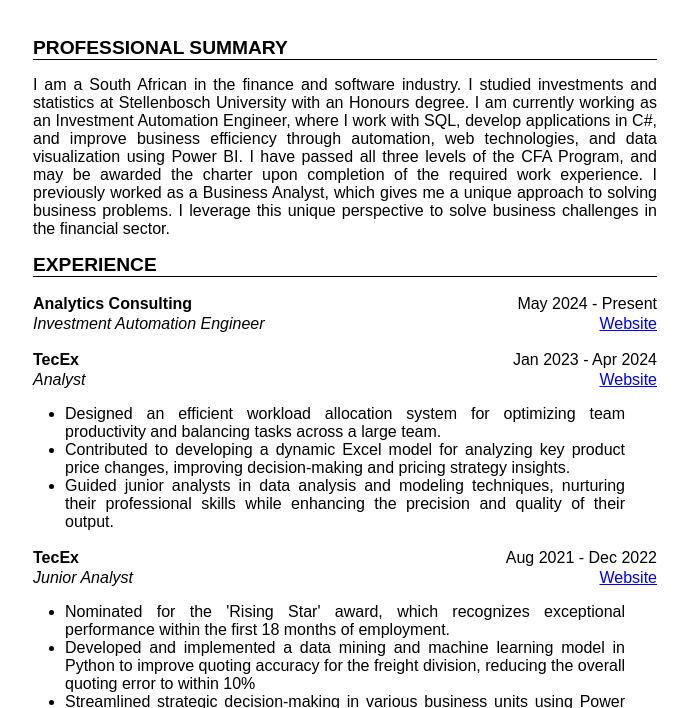
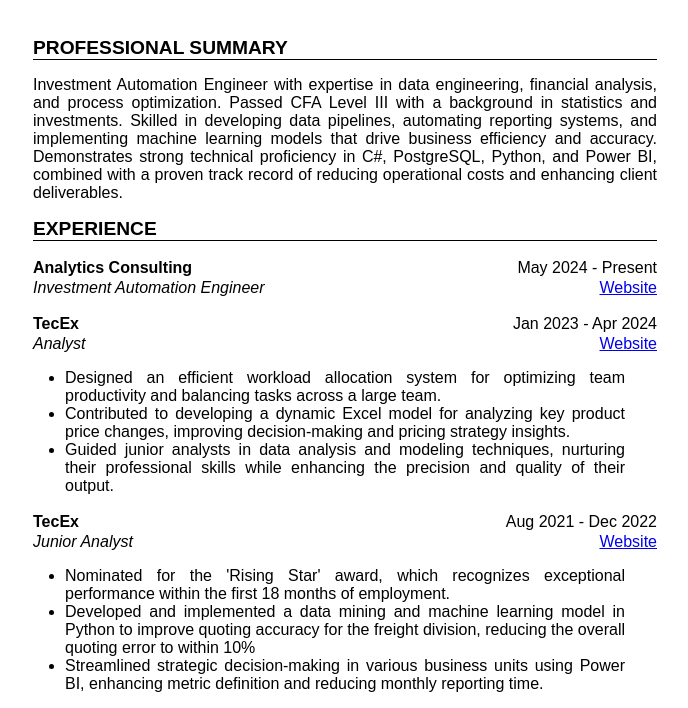
Before and after one commit to LiamRall/cv, a plain HTML site: page index.html in a window 1280 px wide. Shown: the part 91-799 px from the top of the page, without its empty margins (295-983 px from the left). Drawn offline with Linux system fonts and the light colour scheme; a web font is replaced by a local one.

Commit message:
Update Professional Summary
- Better reflects current role

```diff
--- a/index.html
+++ b/index.html
@@ -36,13 +36,11 @@
             PROFESSIONAL SUMMARY
         </div>
         <p>
-            I am a South African in the finance and software industry. I studied investments and statistics at
-            Stellenbosch University with an Honours degree. I am currently working as an Investment Automation Engineer,
-            where I work with SQL, develop applications in C#, and improve business efficiency through automation, web
-            technologies, and data visualization using Power BI. I have passed all three levels of the CFA Program, and may be
-            awarded the charter upon completion of the required work experience. I previously worked as a Business
-            Analyst, which gives me a unique approach to solving business problems. I leverage this unique perspective
-            to solve business challenges in the financial sector.
+            Investment Automation Engineer with expertise in data engineering, financial analysis, and process
+            optimization. Passed CFA Level III with a background in statistics and investments. Skilled in developing
+            data pipelines, automating reporting systems, and implementing machine learning models that drive business
+            efficiency and accuracy. Demonstrates strong technical proficiency in C#, PostgreSQL, Python, and Power BI,
+            combined with a proven track record of reducing operational costs and enhancing client deliverables.
         </p>
     </div>
     <!-- Experience -->
```
